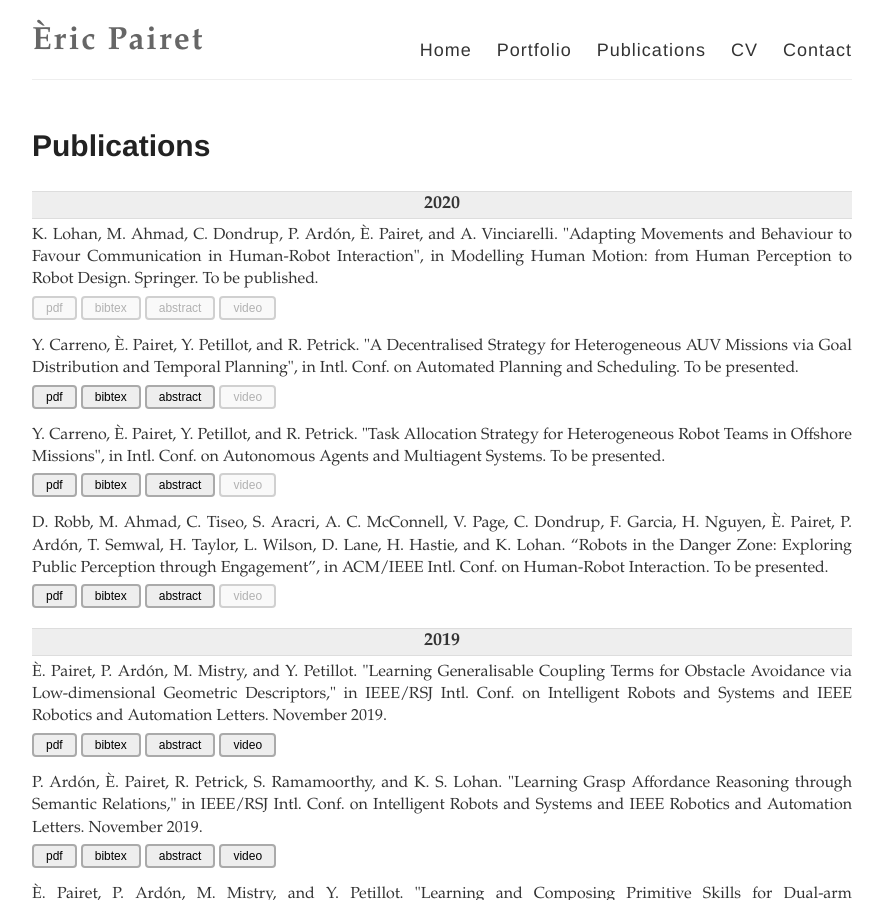
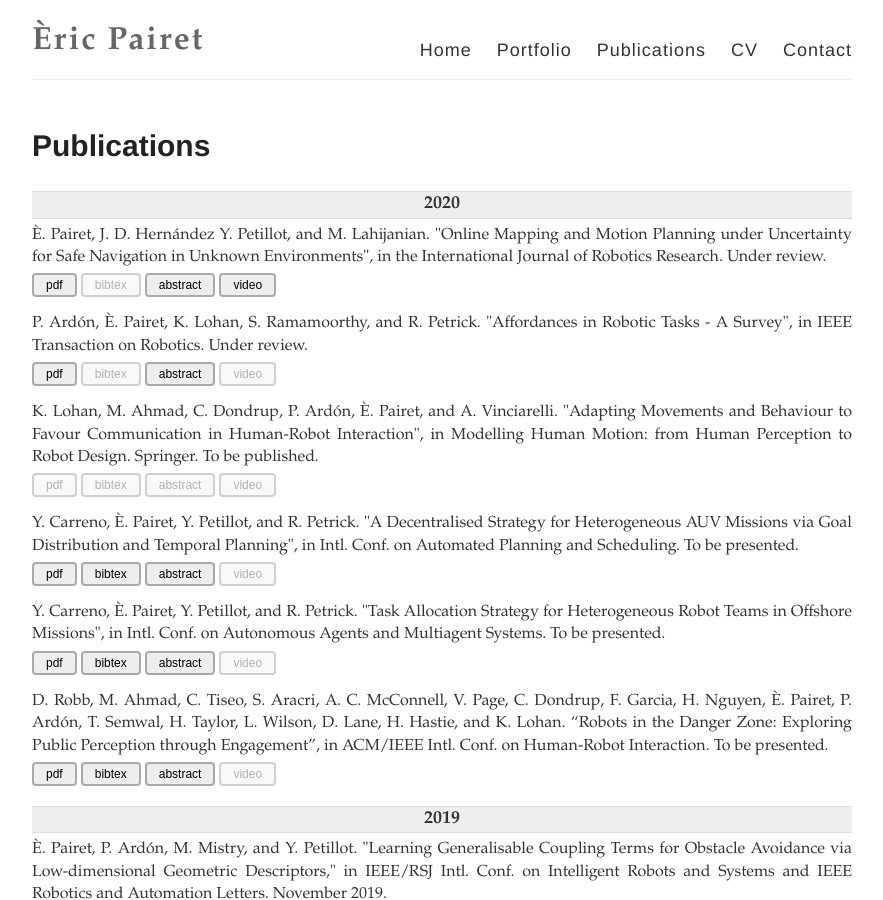
Before and after one commit to ericpairet/ericpairet.github.io, a Jekyll site: the page built from publications.md, in a window 1280 px wide and 900 px high. Shown: the whole window, without its empty margins (198-1081 px from the left). Built offline with Jekyll 4.4.1, drawn with Linux system fonts in a browser that asks for light colours.

Commit message:
Update publications list with TRO and IJRR

```diff
--- a/_data/2020.yaml
+++ b/_data/2020.yaml
@@ -1,3 +1,15 @@
+- name: È. Pairet, J. D. Hernández Y. Petillot, and M. Lahijanian. "Online Mapping and Motion Planning under Uncertainty for Safe Navigation in Unknown Environments", in the International Journal of Robotics Research. Under review.
+  pdf: 20pairet2020online.pdf
+  bibtex:
+  abstract: 20pairet2020online_abstract.txt
+  youtube: https://youtu.be/KV2QFglamZs
+
+- name: P. Ardón, È. Pairet, K. Lohan, S. Ramamoorthy, and R. Petrick. "Affordances in Robotic Tasks - A Survey", in IEEE Transaction on Robotics. Under review.
+  pdf: 20ardon2020affordances.pdf
+  bibtex:
+  abstract: 20ardon2020affordances_abstract.txt
+  youtube:
+
 - name: K. Lohan, M. Ahmad, C. Dondrup, P. Ardón, È. Pairet, and A. Vinciarelli. "Adapting Movements and Behaviour to Favour Communication in Human-Robot Interaction", in Modelling Human Motion&#58; from Human Perception to Robot Design. Springer. To be published.
   pdf:
   bibtex:
@@ -7,17 +19,17 @@
 - name: Y. Carreno, È. Pairet, Y. Petillot, and R. Petrick. "A Decentralised Strategy for Heterogeneous AUV Missions via Goal Distribution and Temporal Planning", in Intl. Conf. on Automated Planning and Scheduling. To be presented.
   pdf: 20carreno2020a.pdf
   bibtex: 20carreno2020a.txt
-  abstract: 20carreno2020a_abstract.pdf
+  abstract: 20carreno2020a_abstract.txt
   youtube:
 
 - name: Y. Carreno, È. Pairet, Y. Petillot, and R. Petrick. "Task Allocation Strategy for Heterogeneous Robot Teams in Offshore Missions", in Intl. Conf. on Autonomous Agents and Multiagent Systems. To be presented.
   pdf: 20carreno2020task.pdf
   bibtex: 20carreno2020task.txt
-  abstract: 20carreno2020task_abstract.pdf
+  abstract: 20carreno2020task_abstract.txt
   youtube:
 
 - name: D. Robb, M. Ahmad, C. Tiseo, S. Aracri, A. C. McConnell, V. Page, C. Dondrup, F. Garcia, H. Nguyen, È. Pairet, P. Ardón, T. Semwal, H. Taylor, L. Wilson, D. Lane, H. Hastie, and K. Lohan. “Robots in the Danger Zone&#58; Exploring Public Perception through Engagement”, in ACM/IEEE Intl. Conf. on Human-Robot Interaction. To be presented.
-  pdf: 20david2020robots.pdf
-  bibtex: 20david2020robots.txt
-  abstract: 20david2020robots_abstract.txt
+  pdf: 20robb2020robots.pdf
+  bibtex: 20robb2020robots.txt
+  abstract: 20robb2020robots_abstract.txt
   youtube:
--- /dev/null
+++ b/publications/20ardon2020affordances_abstract.txt
@@ -0,0 +1 @@
+Affordances are key attributes of what must be perceived by an autonomous robotic agent in order to effectively interact with novel objects. Historically, the concept derives from the literature in psychology and cognitive science, where affordances are discussed in a way that makes it hard for the definition to be directly transferred to computational specifications useful for robots. This review article is focused specifically on robotics, so we discuss the related literature from this perspective. In this survey, we classify the literature and try to find common ground amongst different approaches with a view to application in robotics. We propose a categorisation based on the level of prior knowledge that is assumed to build the relationship among different affordance components that matter for a particular robotic task. We also identify areas for future improvement and discuss possible directions that are likely to be fruitful in terms of impact on robotics practice.
```
Also changed, not shown: publications/20pairet2020online_abstract.txt (added, +1 -0 lines), publications/20robb2020robots.txt (renamed from publications/20david2020robots.txt), publications/20robb2020robots_abstract.txt (renamed from publications/20david2020robots_abstract.txt), 4 other files.
